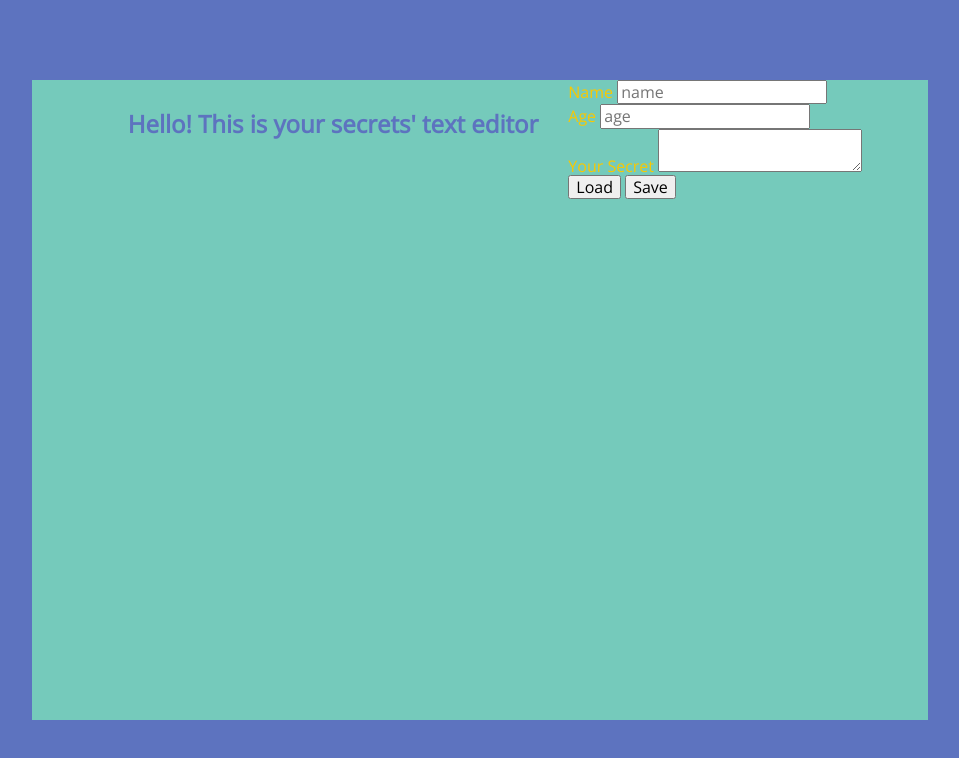
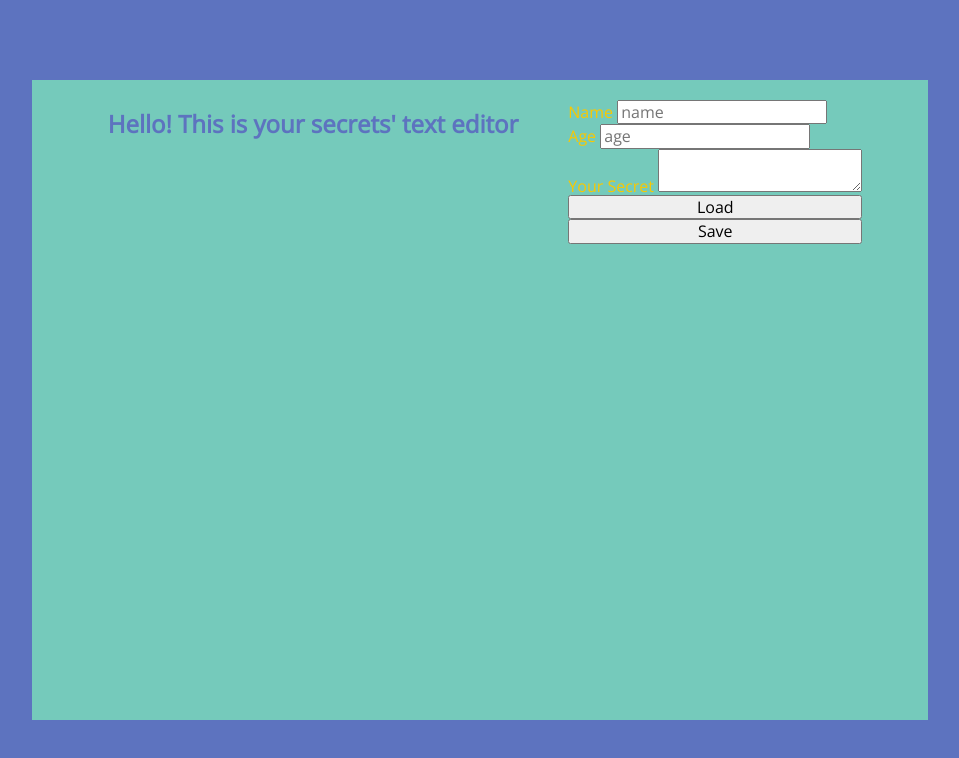
Before and after one commit to KarolChilimoniuk/my-editor, a website: page src/content/index.html in a window 1280 px wide. Shown: the whole page, without its empty margins (160-1119 px from the left). Drawn offline with nearby package versions, Linux system fonts and the light colour scheme; files that its build step writes are made by us from their sources.

Commit message:
added form style

```diff
--- a/src/scss/_main-page.scss
+++ b/src/scss/_main-page.scss
@@ -1,6 +1,6 @@
 
 .main-element {
-    align-items: flex-start;
+    align-content: flex-start;
     background-color: #75CABB;
     display: flex;
     flex-flow: row wrap;
@@ -19,4 +19,11 @@
         padding: 30px;
         text-align: center;
     }
+
+    .form {
+        align-self: flex-start;
+        display: flex;
+        flex-flow: column wrap;
+        padding: 20px;
+    }
 }
```
